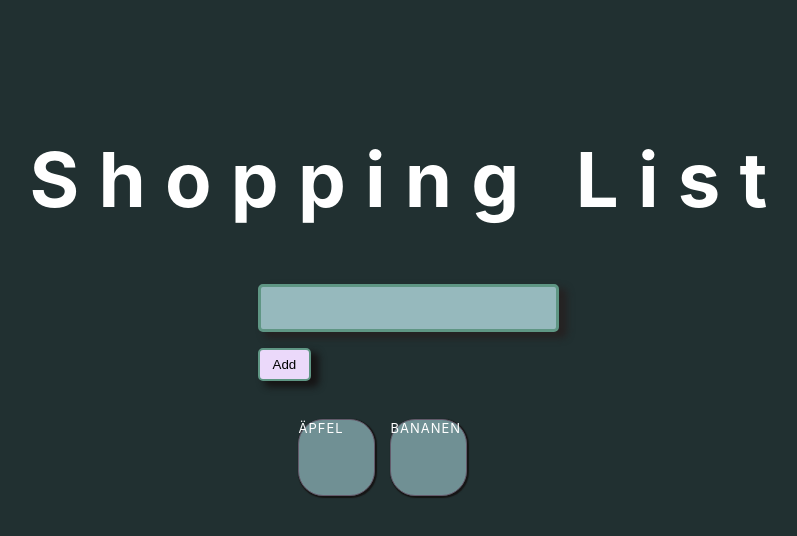
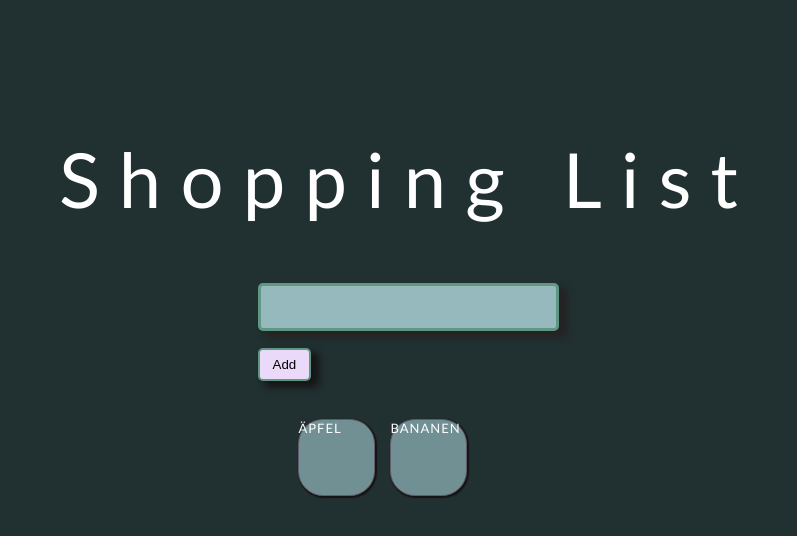
Before and after one commit to HanniOfHyrule/ShoppingList, a React (Create React App) app: page / in a window 1280 px wide. Shown: the top 536 px of the page, without its empty margins (238-1035 px from the left). Built offline with nearby package versions, Linux system fonts and the light colour scheme.

Commit message:
keyPress 'Enter' implementiert

```diff
--- a/src/components/AddItem.js
+++ b/src/components/AddItem.js
@@ -1,13 +1,26 @@
-import react from "react";
 import "./AddItem.css";
 
-const AddItem = ({ name, onChange, onAdd }) => (
-  <div>
-    <input type="text" value={name} onChange={onChange} />
-    <button type="button" onClick={onAdd}>
-      Add
-    </button>
-  </div>
-);
+const AddItem = ({ name, onChange: handleChange, onAdd }) => {
+  const handleKeyPress = (e) => {
+    console.log(e);
+    if (e.key === "Enter") {
+      onAdd();
+    }
+  };
+
+  return (
+    <div>
+      <input
+        type="text"
+        value={name}
+        onChange={handleChange}
+        onKeyPress={handleKeyPress}
+      />
+      <button type="button" id="btnSearch" onClick={onAdd}>
+        Add
+      </button>
+    </div>
+  );
+};
 
 export default AddItem;
--- a/src/components/List.js
+++ b/src/components/List.js
@@ -1,4 +1,3 @@
-import react from "react";
 import "./List.css";
 
 const List = ({ list }) => {
--- a/src/components/MainHeader.css
+++ b/src/components/MainHeader.css
@@ -13,8 +13,10 @@
   color: white;
   letter-spacing: 1.2rem;
   padding: 0px 80px 0px 92px;
+  font-family: "Trebuchet MS", "Lucida Sans Unicode", "Lucida Grande",
+    "Lucida Sans", Arial, sans-serif;
 }
 
-.header.header {
+h1 {
   font-weight: 100;
 }
--- a/src/components/ShoppingList.js
+++ b/src/components/ShoppingList.js
@@ -3,7 +3,7 @@ import React from "react";
 import { v4 as uuidv4 } from "uuid";
 import AddItem from "./AddItem";
 import List from "./List";
-import { useState, useEffect } from "react";
+import { useState } from "react";
 
 const initialList = [
   {
@@ -17,12 +17,12 @@ const initialList = [
 ];
 
 const App = () => {
-  const [listData, setListData] = React.useState({
+  const [listData, setListData] = useState({
     list: initialList,
     isShowList: true,
   });
 
-  const [name, setName] = React.useState("");
+  const [name, setName] = useState("");
 
   function handleChange(event) {
     setName(event.target.value);
```
